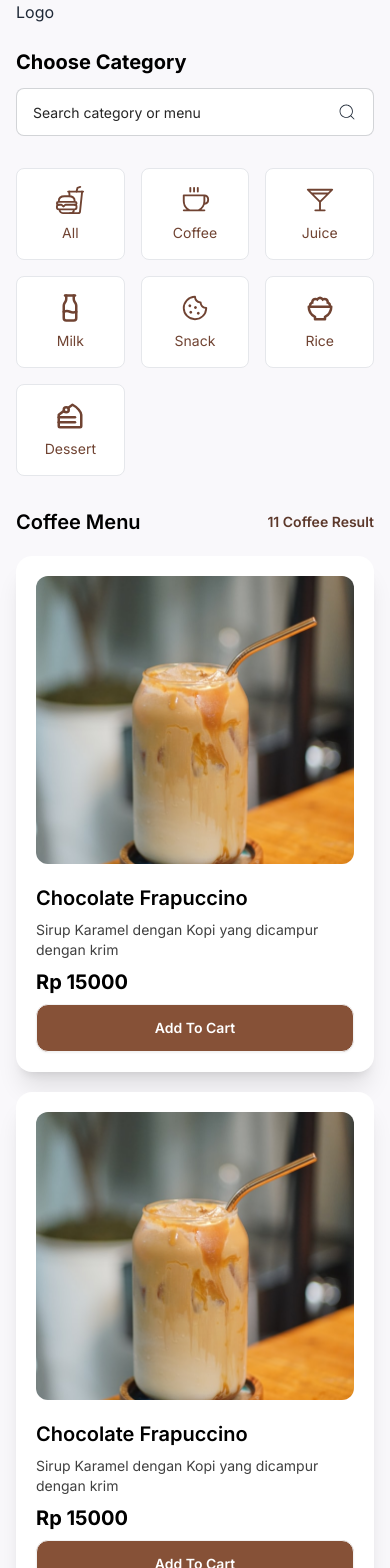
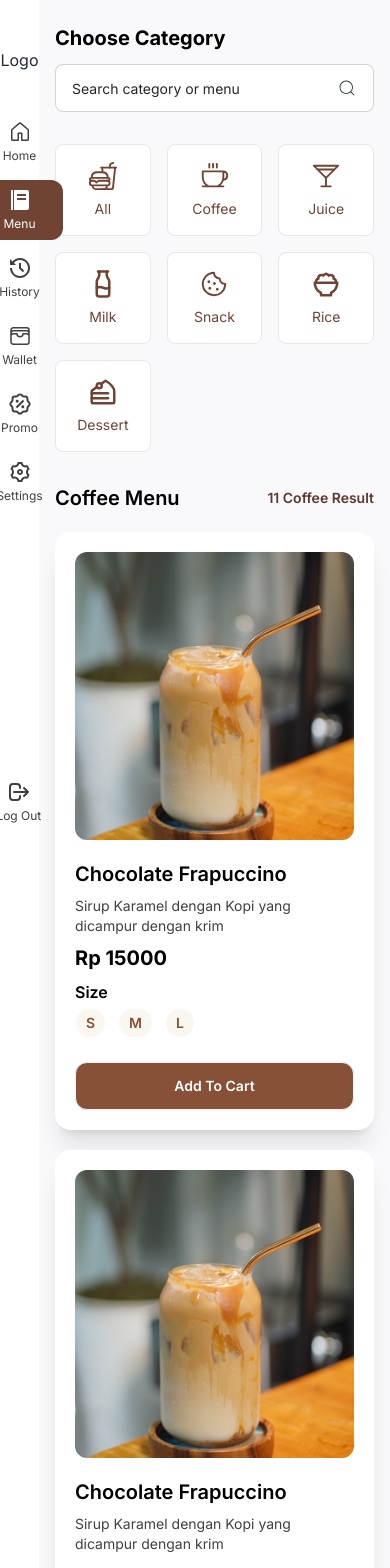
Before and after one commit to bagusperdanay7/toko-online-frontend, a Next.js app: page / in a window 390 px wide. Shown: the top 1568 px of the page. Built offline with nearby package versions, Linux system fonts and the light colour scheme.

Commit message:
feat: sidebar, but not yet responsive

```diff
--- a/src/app/components/card.js
+++ b/src/app/components/card.js
@@ -1,11 +1,17 @@
 import Image from "next/image";
 import profilePic from "../coffee.jpg";
 
-export default function Card() {
+export default function Card({ productId }) {
+  const sizes = [
+    { id: 1, size: "S" },
+    { id: 2, size: "M" },
+    { id: 2, size: "L" },
+  ];
+
   return (
     <div className="card bg-secondary-light-bg lg:w-auto shadow-xl">
       <div className="card-body p-5 lg:p-8">
-        <div className="flex flex-col lg:flex-row justify-between gap-5 items-center">
+        <div className="flex flex-col lg:flex-row justify-between gap-5 items-center ">
           <Image
             src={profilePic}
             width={125}
@@ -23,7 +29,36 @@ export default function Card() {
             </h3>
           </div>
         </div>
-        <div className="card-actions justify-end">
+        <div>
+          <h3 className="font-semibold text-black text-base">Size</h3>
+          <div className="mt-1">
+            <ul className="flex flex-row space-x-3">
+              {sizes.map((size) => (
+                <li key={size.id}>
+                  <input
+                    type="radio"
+                    id={"size" + size.size + productId}
+                    name={"size" + productId}
+                    value={"size" + size.size + productId}
+                    className="hidden peer"
+                    required
+                  />
+                  <label
+                    htmlFor={"size" + size.size + productId}
+                    className="inline-flex rounded-full items-center justify-between px-2.5 py-1 text-coffee-700 bg-coffee-50 border border-white cursor-pointer peer-checked:bg-coffee-100 peer-checked:text-coffee-600 peer-checked:border-1 peer-checked:border-coffee-700 hover:text-coffee-800 hover:bg-coffee-100"
+                  >
+                    <div className="block">
+                      <div className="w-full text-sm font-semibold">
+                        {size.size}
+                      </div>
+                    </div>
+                  </label>
+                </li>
+              ))}
+            </ul>
+          </div>
+        </div>
+        <div className="card-actions mt-4 justify-end">
           <button className="btn bg-coffee-700 hover:bg-coffee-800 btn-block font-semibold text-white rounded-xl">
             Add To Cart
           </button>
--- a/src/app/components/sidebar.js
+++ b/src/app/components/sidebar.js
@@ -1,11 +1,89 @@
 import Link from "next/link";
+import { GoHome } from "react-icons/go";
+import { BiSolidFoodMenu } from "react-icons/bi";
+import {
+  RiDiscountPercentLine,
+  RiSettings3Line,
+  RiHistoryFill,
+} from "react-icons/ri";
+import { HiOutlineLogout } from "react-icons/hi";
+import { HiOutlineWallet } from "react-icons/hi2";
 
 export default function Sidebar() {
   return (
-    <aside>
-      <nav className="mb-6 md:mb-0">
-        <div>Logo</div>
-      </nav>
-    </aside>
+    <div className="w-[10%] bg-secondary-light-bg py-12 flex justify-center">
+      <div className="fixed z-10">Logo</div>
+      <aside className="h-screen fixed mt-16 z-5">
+        <div className="h-full">
+          <ul className="font-regular text-sm space-y-2">
+            <li>
+              <Link
+                href="/"
+                className="flex flex-col items-center py-2 px-5 rounded-xl text-neutral-700 group"
+              >
+                <GoHome className="text-2xl" />
+                <span className="mt-1 block text-xs">Home</span>
+              </Link>
+            </li>
+            <li>
+              <Link
+                href="/menu"
+                className="flex flex-col items-center py-2 px-5 rounded-xl text-white bg-coffee-800 group"
+              >
+                <BiSolidFoodMenu className="text-2xl" />
+                <span className="mt-1 block text-xs">Menu</span>
+              </Link>
+            </li>
+            <li>
+              <Link
+                href="/history"
+                className="flex flex-col items-center py-2 px-5 rounded-xl text-neutral-700 group"
+              >
+                <RiHistoryFill className="text-2xl" />
+                <span className="mt-1 block text-xs">History</span>
+              </Link>
+            </li>
+            <li>
+              <Link
+                href="/wallet"
+                className="flex flex-col items-center py-2 px-5 rounded-xl text-neutral-700 group"
+              >
+                <HiOutlineWallet className="text-2xl" />
+                <span className="mt-1 block text-xs">Wallet</span>
+              </Link>
+            </li>
+            <li>
+              <Link
+                href="/wallet"
+                className="flex flex-col items-center py-2 px-5 rounded-xl text-neutral-700 group"
+              >
+                <RiDiscountPercentLine className="text-2xl" />
+                <span className="mt-1 block text-xs">Promo</span>
+              </Link>
+            </li>
+            <li>
+              <Link
+                href="/wallet"
+                className="flex flex-col items-center py-2 px-5 rounded-xl text-neutral-700 group"
+              >
+                <RiSettings3Line className="text-2xl" />
+                <span className="mt-1 block text-xs">Settings</span>
+              </Link>
+            </li>
+          </ul>
+          <ul className="font-regular text-sm fixed bottom-3 space-y-2">
+            <li>
+              <Link
+                href="/wallet"
+                className="flex flex-col items-center py-2 px-5 rounded-xl text-neutral-700 group"
+              >
+                <HiOutlineLogout className="text-2xl" />
+                <span className="mt-1 block text-xs">Log Out</span>
+              </Link>
+            </li>
+          </ul>
+        </div>
+      </aside>
+    </div>
   );
 }
--- a/src/app/page.js
+++ b/src/app/page.js
@@ -19,8 +19,9 @@ export default function Home() {
   const [active, setActive] = useState("");
 
   return (
-    <main className="bg-primary-light-bg min-h-screen px-4">
+    <div className="flex flex-row">
       <Sidebar />
+      <main className="bg-primary-light-bg w-[90%] min-h-screen px-4 py-6 lg:py-12">
         <div className="block md:flex md:justify-between md:items-center">
           <h1 className="font-bold text-xl md:text-2xl text-black mb-3 md:mb-0">
             Choose Category
@@ -45,11 +46,12 @@ export default function Home() {
             11 Coffee Result
           </p>
         </div>
-      <div className="grid grid-1 sm:grid-cols-2 lg:grid-cols-3 gap-5">
-        <Card />
-        <Card />
-        <Card />
+        <div className="grid grid-1 sm:grid-cols-2 xl:grid-cols-3 gap-5">
+          <Card productId={1} />
+          <Card productId={2} />
+          <Card productId={3} />
         </div>
       </main>
+    </div>
   );
 }
```
Lines whose indentation alone changed are shown as unchanged.
